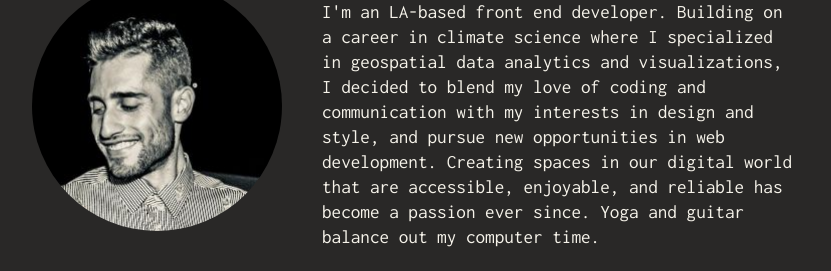
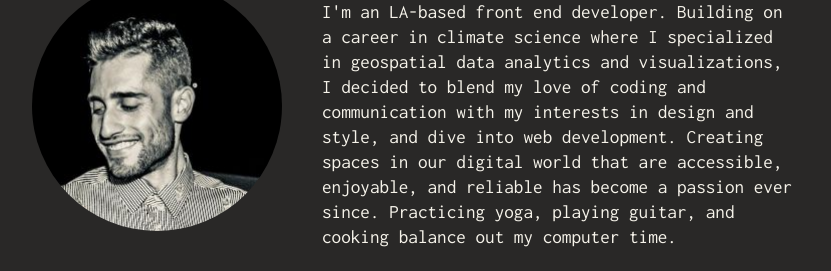
Before and after one commit to neil-berg/portfolio, a Gatsby site: page /about in a window 1280 px wide. Shown: the part 134-405 px from the top of the page, without its empty margins (224-1055 px from the left). Built offline with nearby package versions, Linux system fonts and the light colour scheme; Gatsby itself is replaced by a stand-in of ours.

Commit message:
adjusted bio language

```diff
--- a/src/pages/about.js
+++ b/src/pages/about.js
@@ -138,10 +138,10 @@ const About = ({ location }) => {
               I'm an LA-based front end developer. Building on a career in
               climate science where I specialized in geospatial data analytics
               and visualizations, I decided to blend my love of coding and
-              communication with my interests in design and style, and pursue
-              new opportunities in web development. Creating spaces in our
-              digital world that are accessible, enjoyable, and reliable has
-              become a passion ever since. Yoga and guitar balance out my
+              communication with my interests in design and style, and dive into
+              web development. Creating spaces in our digital world that are
+              accessible, enjoyable, and reliable has become a passion ever
+              since. Practicing yoga, playing guitar, and cooking balance out my
               computer time.
             </p>
           </div>
```
